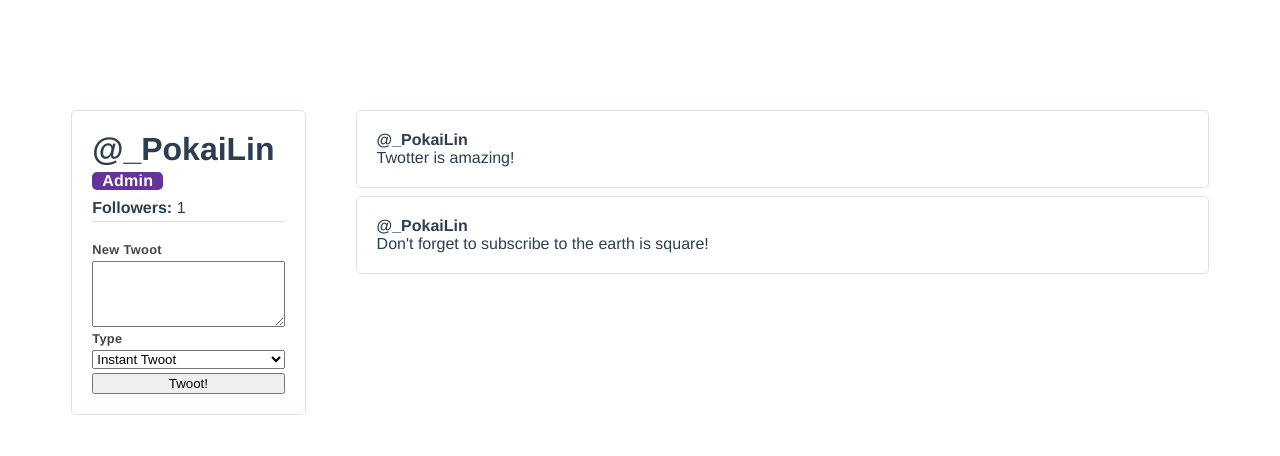
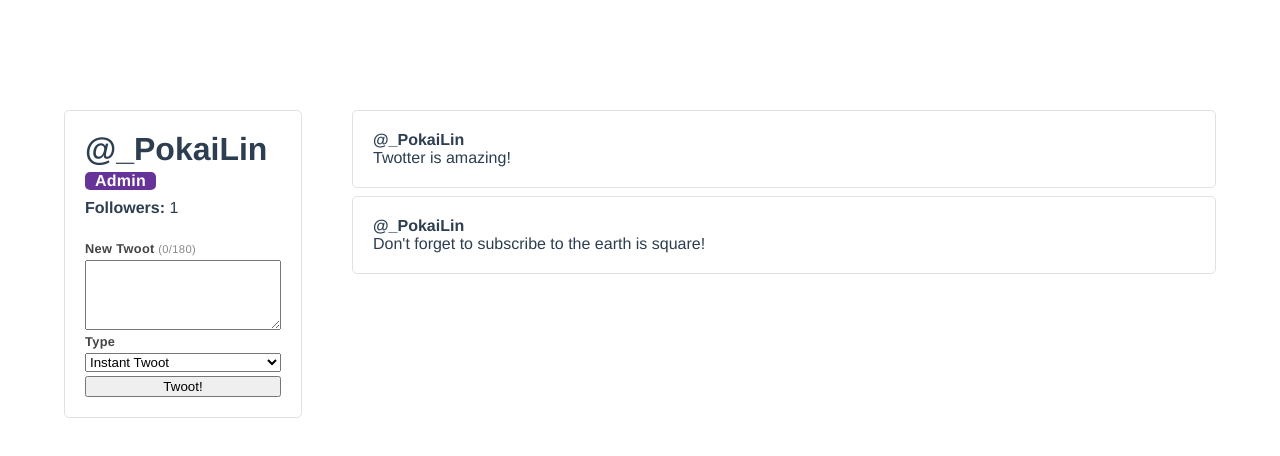
Before and after one commit to pokailin/twotter-tutorial, a Vue app: page / in a window 1280 px wide. Shown: the top 456 px of the page. Built offline with nearby package versions, Linux system fonts and the light colour scheme.

Commit message:
Base styles / Character Limit
added base styles to vue.config.js / added character limit to new Twoot form

```diff
--- a/src/App.vue
+++ b/src/App.vue
@@ -16,7 +16,7 @@ export default {
 };
 </script>
 
-<style>
+<style lang="scss">
 #app {
   font-family: Avenir, Helvetica, Arial, sans-serif;
   -webkit-font-smoothing: antialiased;
--- a/src/components/TwootItem.vue
+++ b/src/components/TwootItem.vue
@@ -40,12 +40,12 @@ export default {
   cursor: pointer;
   transition: all 0.25s ease;
 
+  &:hover {
+    transform: scale(1.03, 1.03);
+  }
+
   .twoot-item__user {
     font-weight: bold;
   }
 }
-
-.twoot-item:hover {
-  transform: scale(1.03, 1.03);
-}
 </style>
--- a/src/components/UserProfile.vue
+++ b/src/components/UserProfile.vue
@@ -4,9 +4,25 @@
       <h1 class="user-profile__username">@{{ user.username }}</h1>
       <div v-if="user.isAdmin" class="user-profile__admin-badge">Admin</div>
       <div class="user-profile__follower-count"><strong>Followers: </strong> {{ followers }}</div>
-      <form class="user-profile__create-twoot" @submit.prevent="createNewTwoot">
-        <label for="newTwoot"><strong>New Twoot</strong></label>
+      <form
+        class="user-profile__create-twoot"
+        @submit.prevent="createNewTwoot"
+        :class="{ '--exceeded-character-count': exceededCharacterCount }"
+      >
+        <label for="newTwoot">
+          <strong>New Twoot</strong>
+          <span class="new-twoot__character-count">
+            ({{ newTwootCharacterCount }}/{{ twootCharacterLimit }})
+          </span>
+        </label>
         <textarea id="newTwoot" rows="4" v-model="newTwootContent"></textarea>
+
+        <p
+          :class="{ 'exceeded-char-limit-message': exceededCharacterCount }"
+          v-if="exceededCharacterCount"
+        >
+          Twoots may not exceed 180 characters...
+        </p>
 
         <div class="user-profile__create-twoot-type">
           <label for="newTwootType"><strong>Type</strong></label>
@@ -17,7 +33,7 @@
           </select>
         </div>
 
-        <button>Twoot!</button>
+        <button :disabled="exceededCharacterCount">Twoot!</button>
       </form>
     </div>
     <div class="user-profile__twoots-wrapper">
@@ -42,6 +58,7 @@ export default {
     return {
       newTwootContent: '',
       selectedTwootType: 'instant',
+      twootCharacterLimit: 180,
       twootTypes: [
         { value: 'instant', name: 'Instant Twoot' },
         {
@@ -72,8 +89,11 @@ export default {
     },
   },
   computed: {
-    fullName() {
-      return `${this.user.firstName} ${this.user.lastName}`;
+    newTwootCharacterCount() {
+      return this.newTwootContent.length;
+    },
+    exceededCharacterCount() {
+      return this.newTwootContent.length > this.twootCharacterLimit;
     },
   },
   methods: {
@@ -144,8 +164,28 @@ export default {
     }
 
     .user-profile__create-twoot {
-      border-top: 1px solid #dfe3e8;
       padding-top: 20px;
+
+      textarea {
+        padding: 4px 8px;
+      }
+
+      &.--exceeded-character-count {
+        textarea {
+          color: red;
+        }
+      }
+
+      .new-twoot__character-count {
+        color: #888;
+        font-size: 0.7rem;
+      }
+
+      .exceeded-char-limit-message {
+        color: red;
+        font-size: 0.65rem;
+        margin: 0;
+      }
     }
   }
 
--- /dev/null
+++ b/src/styles/base.scss
@@ -0,0 +1,8 @@
+* {
+  box-sizing: border-box;
+  margin: 0;
+}
+
+body {
+  margin: 0;
+}
--- a/vue.config.js
+++ b/vue.config.js
@@ -1,4 +1,11 @@
 const { defineConfig } = require('@vue/cli-service')
 module.exports = defineConfig({
-  transpileDependencies: true
+  transpileDependencies: true,
+  css: {
+    loaderOptions: {
+      sass: {
+        additionalData: '@import "@/styles/base.scss";'
+      }
+    }
+  }
 })
```
